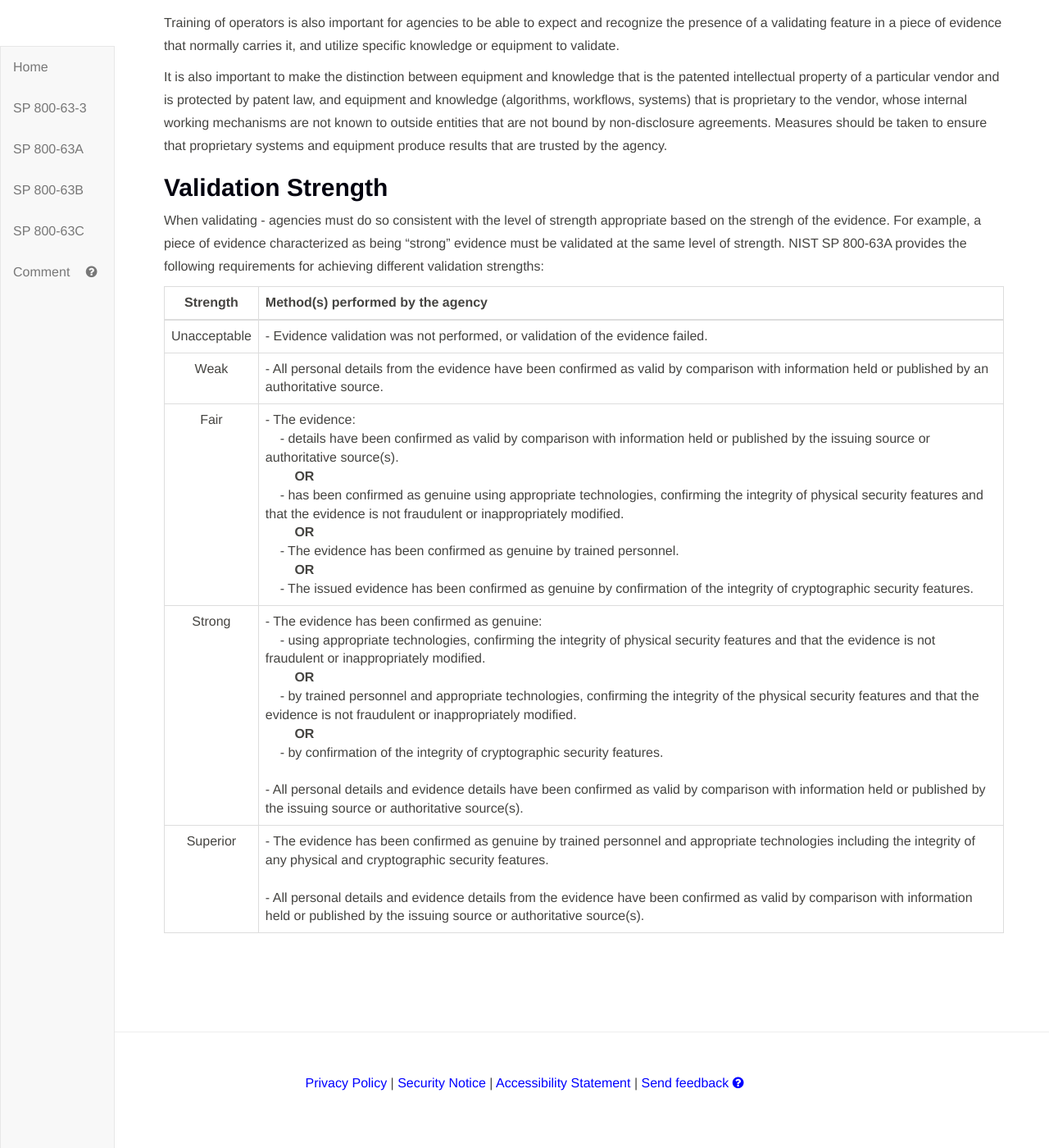
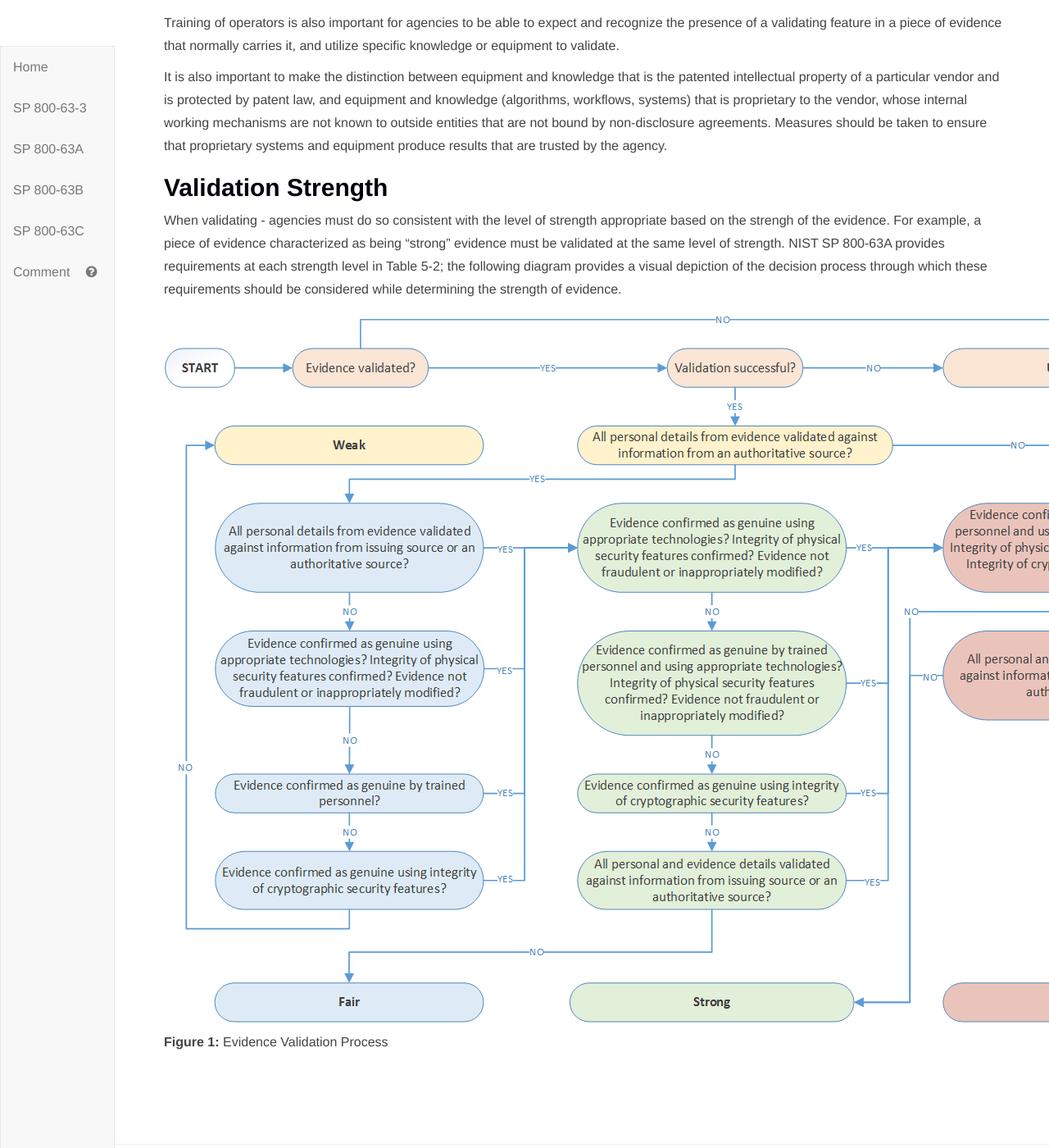
Before and after one commit to tridentity/800-63A-ImplGuide, a Jekyll site: the page built from 5_Validation.md, in a window 1280 px wide and 1400 px high, scrolled down 1802 px. Shown: the whole window at 82% size. Built offline with Jekyll 4.4.1, drawn with Linux system fonts in a browser that asks for light colours; our own code applies the rules of GitHub Pages for plain Markdown files; before the commit the page ends 3137 px from its top, so only the background shows below that.

Commit message:
Update 5_Validation.md

```diff
--- a/5_Validation.md
+++ b/5_Validation.md
@@ -39,12 +39,8 @@ It is also important to make the distinction between equipment and knowledge tha
 
 ## Validation Strength
 
-When validating - agencies must do so consistent with the level of strength appropriate based on the strengh of the evidence. For example, a piece of evidence characterized as being "strong" evidence must be validated at the same level of strength. NIST SP 800-63A provides the following requirements for achieving different validation strengths:
+When validating - agencies must do so consistent with the level of strength appropriate based on the strengh of the evidence. For example, a piece of evidence characterized as being "strong" evidence must be validated at the same level of strength. NIST SP 800-63A provides requirements at each strength level in Table 5-2; the following diagram provides a visual depiction of the decision process through which these requirements should be considered while determining the strength of evidence.
 
-|Strength|Method(s) performed by the agency|
-|:---:|:------------------------------|
-|Unacceptable|- Evidence validation was not performed, or validation of the evidence failed.|
-|Weak|- All personal details from the evidence have been confirmed as valid by comparison with information held or published by an authoritative source.|
-|Fair| - The evidence:<br>&nbsp;&nbsp;&nbsp;&nbsp;- details have been confirmed as valid by comparison with information held or published by the issuing source or authoritative source(s).<br>&nbsp;&nbsp;&nbsp;&nbsp;&nbsp;&nbsp;&nbsp;&nbsp;**OR**<br>&nbsp;&nbsp;&nbsp;&nbsp;- has been confirmed as genuine using appropriate technologies, confirming the integrity of physical security features and that the evidence is not fraudulent or inappropriately modified.<br>&nbsp;&nbsp;&nbsp;&nbsp;&nbsp;&nbsp;&nbsp;&nbsp;**OR** <br>&nbsp;&nbsp;&nbsp;&nbsp;- The evidence has been confirmed as genuine by trained personnel. <br>&nbsp;&nbsp;&nbsp;&nbsp;&nbsp;&nbsp;&nbsp;&nbsp;**OR** <br>&nbsp;&nbsp;&nbsp;&nbsp;- The issued evidence has been confirmed as genuine by confirmation of the integrity of cryptographic security features.|
-|Strong| - The evidence has been confirmed as genuine:<br>&nbsp;&nbsp;&nbsp;&nbsp;- using appropriate technologies, confirming the integrity of physical security features and that the evidence is not fraudulent or inappropriately modified. <br>&nbsp;&nbsp;&nbsp;&nbsp;&nbsp;&nbsp;&nbsp;&nbsp;**OR**<br>&nbsp;&nbsp;&nbsp;&nbsp;- by trained personnel and appropriate technologies, confirming the integrity of the physical security features and that the evidence is not fraudulent or inappropriately modified.<br>&nbsp;&nbsp;&nbsp;&nbsp;&nbsp;&nbsp;&nbsp;&nbsp;**OR**<br>&nbsp;&nbsp;&nbsp;&nbsp;- by confirmation of the integrity of cryptographic security features.<br><br> - All personal details and evidence details have been confirmed as valid by comparison with information held or published by the issuing source or authoritative source(s).|
-|Superior| - The evidence has been confirmed as genuine by trained personnel and appropriate technologies including the integrity of any physical and cryptographic security features.<br><br> - All personal details and evidence details from the evidence have been confirmed as valid by comparison with information held or published by the issuing source or authoritative source(s).|
+![Figure 1: Evidence Validation Process](media/workflow-6-evidence-validation.png)
+
+**Figure 1:** Evidence Validation Process
```
